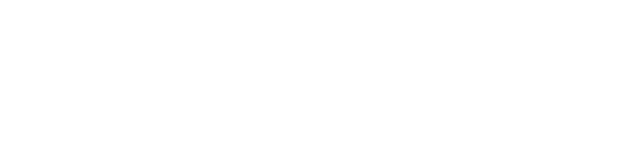
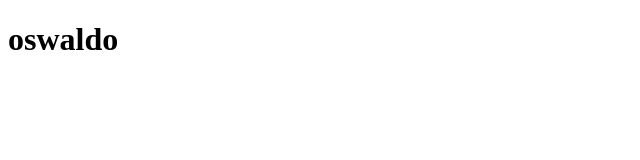
Before and after one commit to Andredev-dias/ExcelTable, a plain HTML site: page Table-to-excel/index.html in a window 1280 px wide. Shown: the whole page, without its empty margins (0-640 px from the left). Drawn offline with Linux system fonts and the light colour scheme.

Commit message:
alteração na branch do oswaldo

```diff
--- a/Table-to-excel/index.html
+++ b/Table-to-excel/index.html
@@ -6,6 +6,6 @@
     <title>Tabela para excel</title>
 </head>
 <body>
-
+    <h1>oswaldo</h1>
 </body>
 </html>
```
